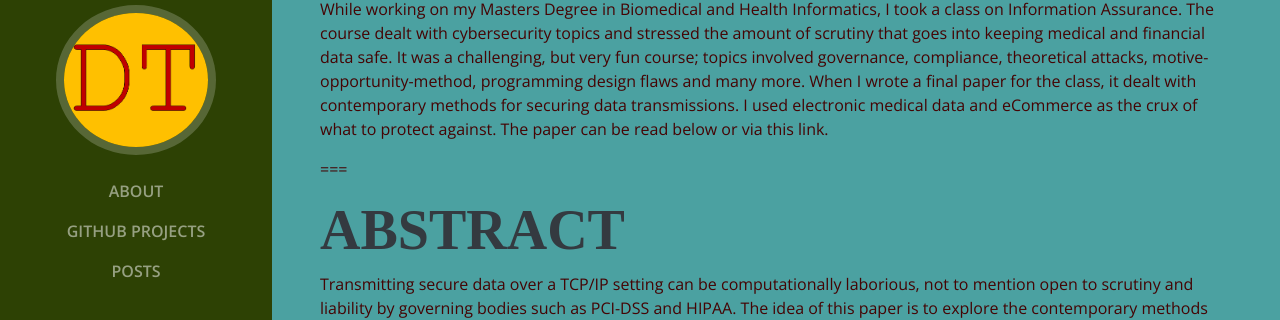
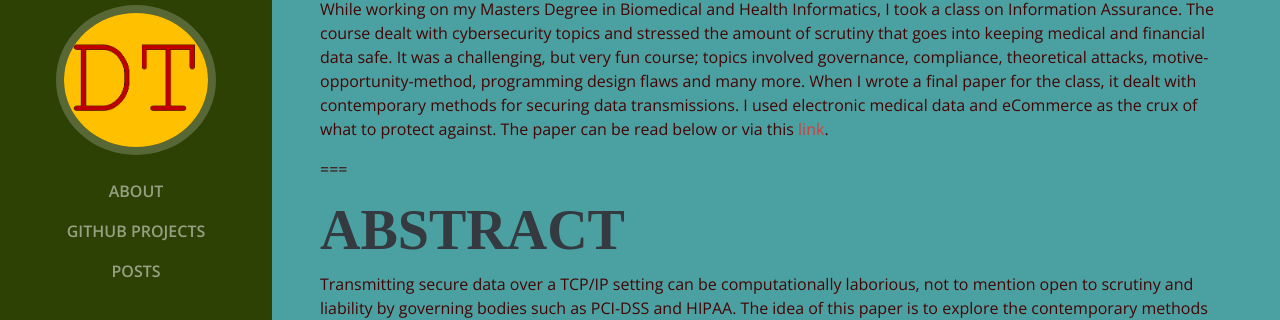
Before and after one commit to DanTruong/DanTruong.github.io, a Jekyll site: the page built from _posts/2017-12-15-security-grad-paper.md, in a window 1280 px wide and 900 px high. Shown: the part 306-626 px from the top of the window. Built offline with Jekyll 4.4.1, drawn with Linux system fonts in a browser that asks for light colours; some web fonts are replaced; part of the change alters nothing that is shown.

```diff
--- a/_posts/2017-12-15-security-grad-paper.md
+++ b/_posts/2017-12-15-security-grad-paper.md
@@ -6,7 +6,7 @@ date:   2017-12-15 07:00:00 -0500
 categories: projects
 ---
 
-While working on my Masters Degree in Biomedical and Health Informatics, I took a class on Information Assurance. The course dealt with cybersecurity topics and stressed the amount of scrutiny that goes into keeping medical and financial data safe. It was a challenging, but very fun course; topics involved governance, compliance, theoretical attacks, motive-opportunity-method, programming design flaws and many more. When I wrote a final paper for the class, it dealt with contemporary methods for securing data transmissions. I used electronic medical data and eCommerce as the crux of what to protect against. The paper can be read below or via this link.
+While working on my Masters Degree in Biomedical and Health Informatics, I took a class on Information Assurance. The course dealt with cybersecurity topics and stressed the amount of scrutiny that goes into keeping medical and financial data safe. It was a challenging, but very fun course; topics involved governance, compliance, theoretical attacks, motive-opportunity-method, programming design flaws and many more. When I wrote a final paper for the class, it dealt with contemporary methods for securing data transmissions. I used electronic medical data and eCommerce as the crux of what to protect against. The paper can be read below or via this [link](https://github.com/DanTruong/dantruong.github.io/raw/master/etc/Methods%20for%20Securing%20Data%20Transmission.pdf).
 
 
 ===
```
